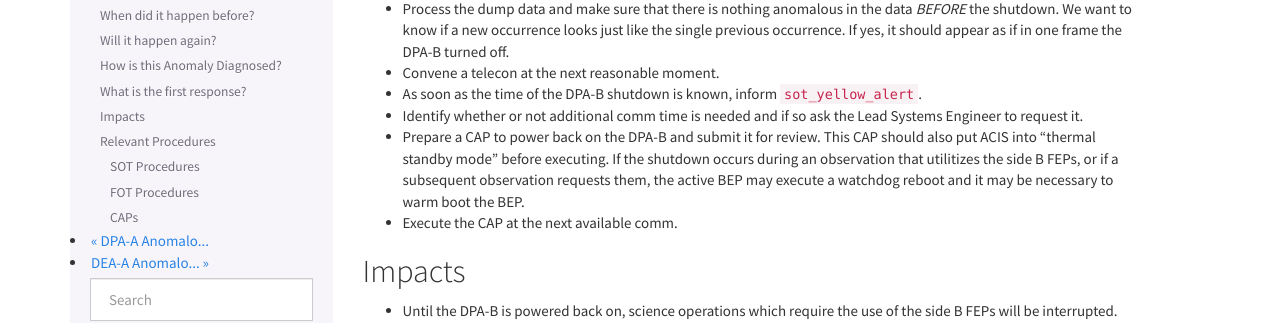
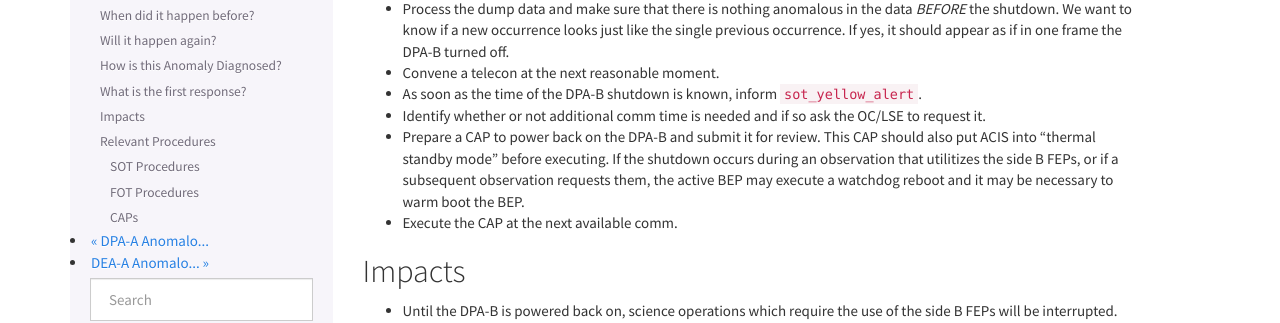
Before and after one commit to acisops/acis_anomaly_pages, a Sphinx documentation site: the page built from source/dpab_shutdown.rst, in a window 1280 px wide and 900 px high, scrolled down 776 px. Shown: the part 154-477 px from the top of the window. Built offline with Sphinx 7.4.7, drawn with Linux system fonts in a browser that asks for light colours.

Commit message:
Same as DPA side A

```diff
--- a/source/dpab_shutdown.rst
+++ b/source/dpab_shutdown.rst
@@ -54,8 +54,7 @@ Our real-time web pages will alert us and the Lead System Engineer will call us.
   occurrence. If yes, it should appear as if in one frame the DPA-B turned off.
 * Convene a telecon at the next reasonable moment.
 * As soon as the time of the DPA-B shutdown is known, inform ``sot_yellow_alert``.
-* Identify whether or not additional comm time is needed and if so ask the Lead Systems
-  Engineer to request it.
+* Identify whether or not additional comm time is needed and if so ask the OC/LSE to request it.
 * Prepare a CAP to power back on the DPA-B and submit it for review. This CAP should also put ACIS
   into "thermal standby mode" before executing. If the shutdown occurs during an observation that
   utilitizes the side B FEPs, or if a subsequent observation requests them, the active BEP may
```
